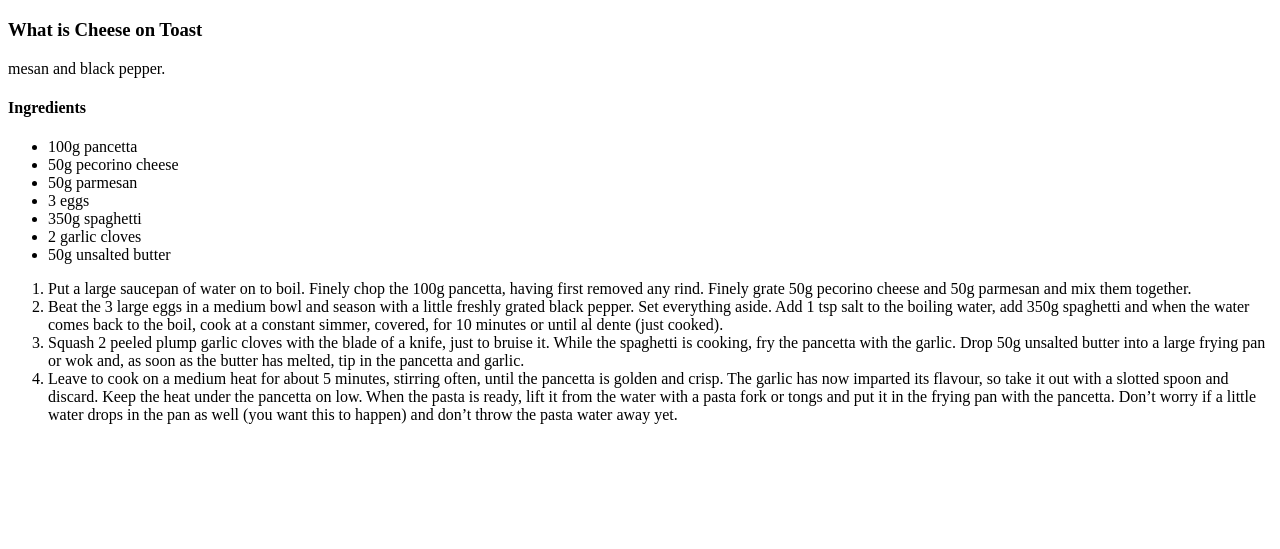
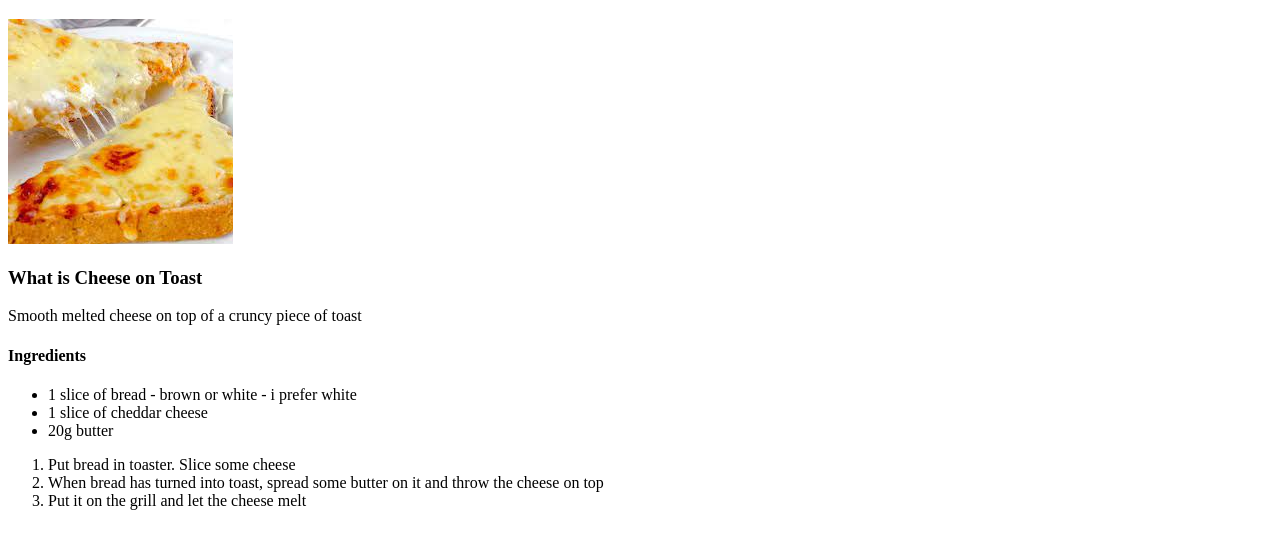
Before and after one commit to lchloe25/odin-recipes, a plain HTML site: page recipes/cheese_on_toast.html in a window 1280 px wide. Shown: the part 61-610 px from the top of the page. Drawn offline with Linux system fonts and the light colour scheme.

Commit message:
Fixed cheese on toast not showing

```diff
--- a/recipes/cheese_on_toast.html
+++ b/recipes/cheese_on_toast.html
@@ -8,26 +8,22 @@
     <body>
         <h1>Cheese on Toast</h1>
 
+        <img src="../images/cheese on toast.jpeg" alt="cheese on toast">
+
         <h3>What is Cheese on Toast</h3>
 
-        <p>mesan and black pepper.</p>
+        <p>Smooth melted cheese on top of a cruncy piece of toast</p>
 
         <h4>Ingredients</h4>
         <ul>
-            <li>100g pancetta</li>
-            <li>50g pecorino cheese</li>
-            <li>50g parmesan</li>
-            <li>3 eggs</li>
-            <li>350g spaghetti</li>
-            <li>2 garlic cloves</li>
-            <li>50g unsalted butter</li>
+            <li>1 slice of bread - brown or white - i prefer white</li>
+            <li>1 slice of cheddar cheese </li>
+            <li>20g butter</li>
         </ul>
-
         <ol>
-            <li>Put a large saucepan of water on to boil. Finely chop the 100g pancetta, having first removed any rind. Finely grate 50g pecorino cheese and 50g parmesan and mix them together.</li>
-            <li>Beat the 3 large eggs in a medium bowl and season with a little freshly grated black pepper. Set everything aside. Add 1 tsp salt to the boiling water, add 350g spaghetti and when the water comes back to the boil, cook at a constant simmer, covered, for 10 minutes or until al dente (just cooked).</li>
-            <li>Squash 2 peeled plump garlic cloves with the blade of a knife, just to bruise it. While the spaghetti is cooking, fry the pancetta with the garlic. Drop 50g unsalted butter into a large frying pan or wok and, as soon as the butter has melted, tip in the pancetta and garlic.</li>
-            <li>Leave to cook on a medium heat for about 5 minutes, stirring often, until the pancetta is golden and crisp. The garlic has now imparted its flavour, so take it out with a slotted spoon and discard. Keep the heat under the pancetta on low. When the pasta is ready, lift it from the water with a pasta fork or tongs and put it in the frying pan with the pancetta. Don’t worry if a little water drops in the pan as well (you want this to happen) and don’t throw the pasta water away yet.</li>
+            <li>Put bread in toaster. Slice some cheese</li>
+            <li>When bread has turned into toast, spread some butter on it and throw the cheese on top</li>
+            <li>Put it on the grill and let the cheese melt</li>
         </ol>
     </body>
 </html>
```
Also changed, not shown: recipes/carbonara_pasta.html (+2 -2 lines).
